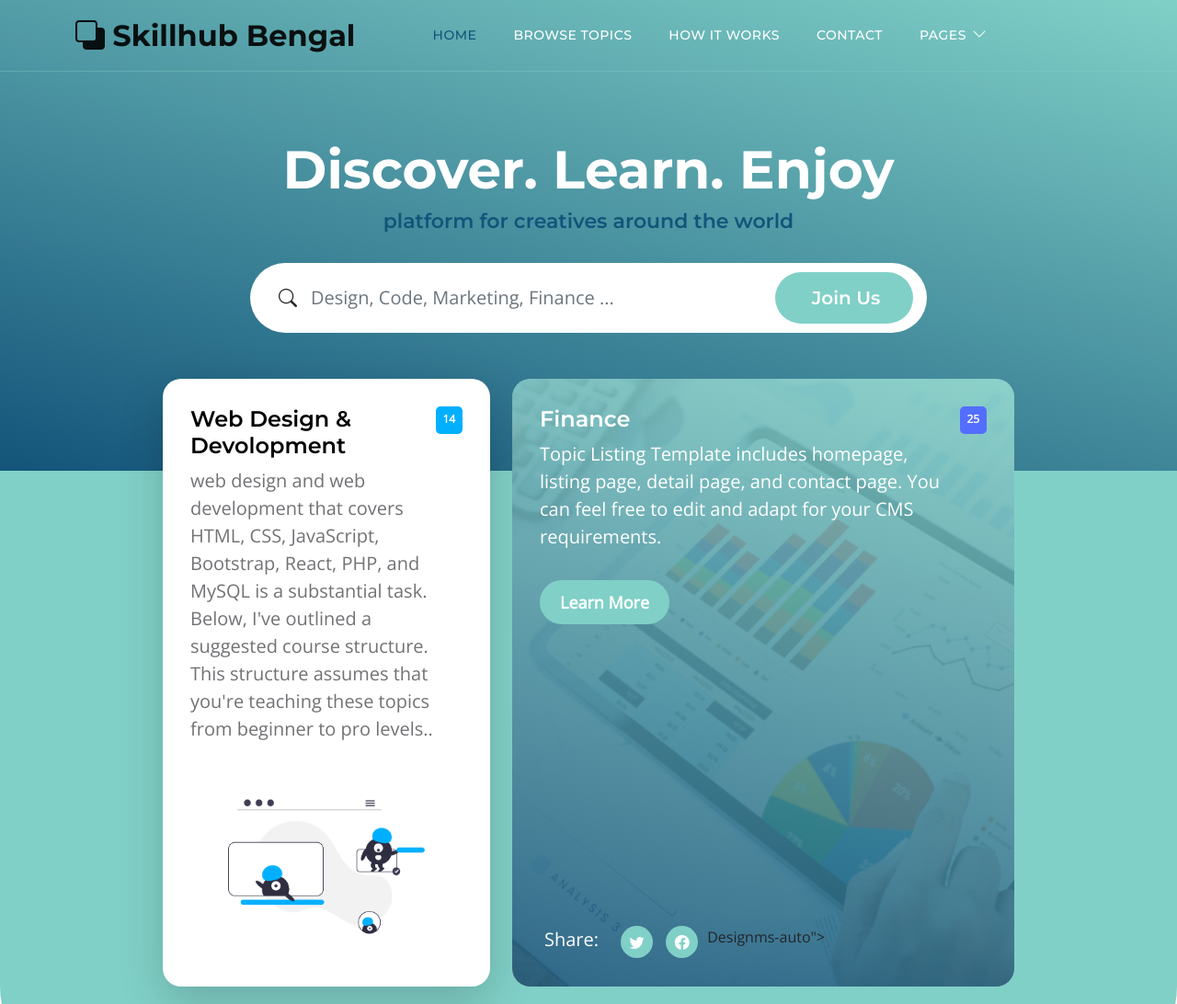
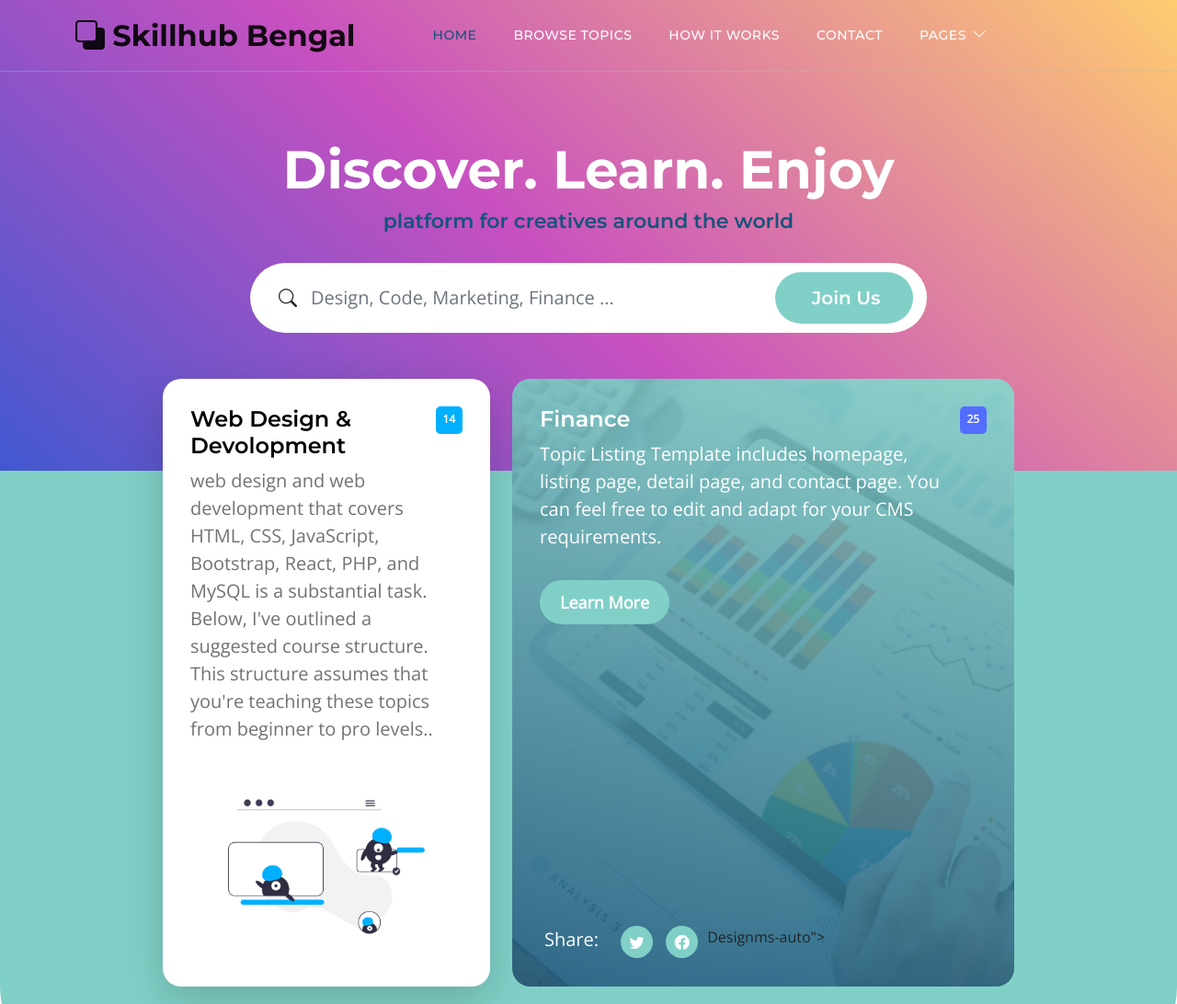
Before and after one commit to SkillhubBengal/SkillhubBengal.github.io, a plain HTML site: page index.html in a window 1280 px wide. Shown: the top 1092 px of the page at 92% size. Drawn offline with nearby package versions, Linux system fonts and the light colour scheme.

Commit message:
Update templatemo-topic-listing.css

```diff
--- a/css/templatemo-topic-listing.css
+++ b/css/templatemo-topic-listing.css
@@ -486,7 +486,7 @@ strong {
   HERO
 -----------------------------------------*/
 .hero-section {
-  background-image: linear-gradient(15deg, #13547a 0%, #80d0c7 100%);
+  background-image: linear-gradient(43deg, #4158D0 0%, #C850C0 46%, #FFCC70 100%);
   position: relative;
   overflow: hidden;
   padding-top: 150px;
```
